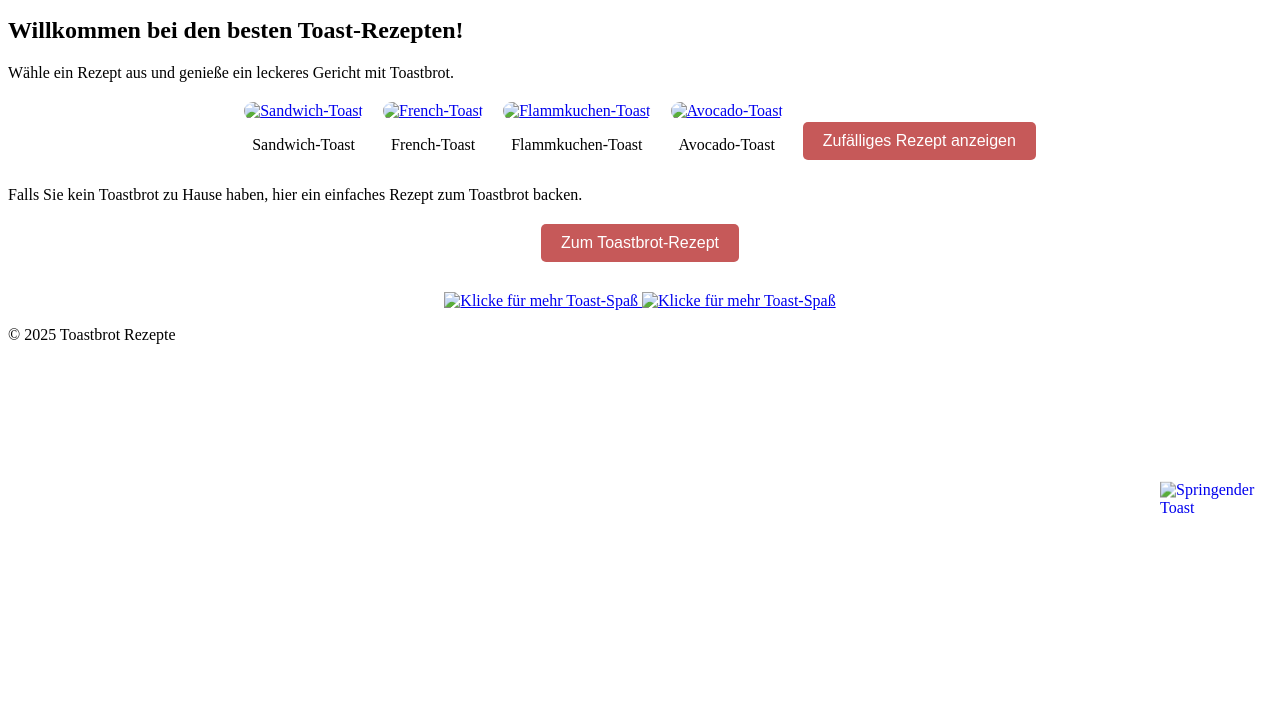
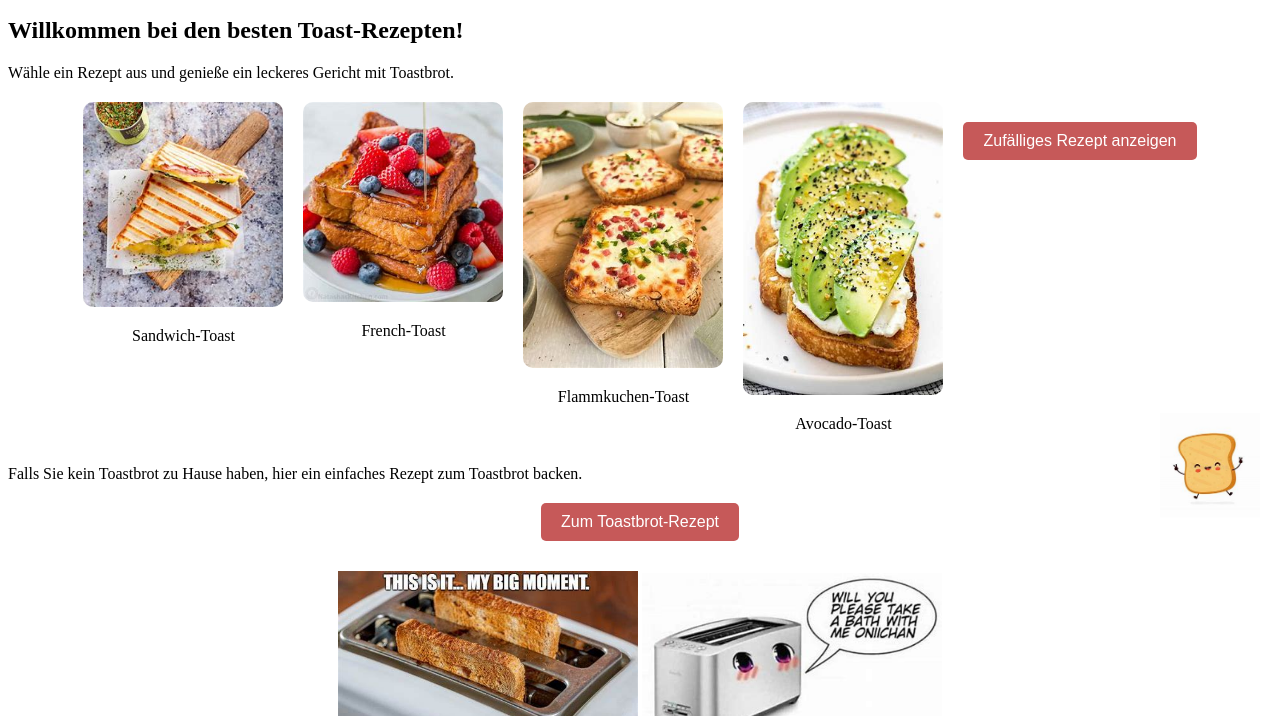
Before and after one commit to Master-Will0/SoftwareEngTest, a plain HTML site: page Rezepte.html in a window 1280 px wide. Shown: the part 251-967 px from the top of the page. Before the commit the page ends 800 px from the top, so only its background shows below. Drawn offline with Linux system fonts and the light colour scheme.

Commit message:
changed file reference

```diff
--- a/Rezepte.html
+++ b/Rezepte.html
@@ -7,7 +7,7 @@
     <style>
          @import url('https://fonts.googleapis.com/css2?family=Dancing+Script:wght@700&display=swap');
             header {
-                background-image: url('Background.jpeg');
+                background-image: url('assets/Background.jpeg');
                 background-size: cover;
                 background-position: center;
                 color: rgb(60, 7, 78);
@@ -100,19 +100,23 @@
         <p>Wähle ein Rezept aus und genieße ein leckeres Gericht mit Toastbrot.</p>
         <div class="recipe-list">
         <div class="recipe">
-            <a href="https://www.lidl-kochen.de/rezeptwelt/sandwich-toast-mit-gouda-und-schinken-124780"><img src="SchinkenKäseToast.jpeg" alt="Sandwich-Toast"></a>
+            <a href="https://www.lidl-kochen.de/rezeptwelt/sandwich-toast-mit-gouda-und-schinken-124780">
+                <img src="assets/SchinkenKäseToast.jpeg" alt="Sandwich-Toast"></a>
             <p>Sandwich-Toast</p>
         </div>
         <div class="recipe">
-            <a href="https://www.lecker.de/french-toast-grundrezept-einfach-und-schnell-69379.html"><img src="FrenchToast.jpeg" alt="French-Toast"></a>
+            <a href="https://www.lecker.de/french-toast-grundrezept-einfach-und-schnell-69379.html">
+                <img src="assets/FrenchToast.jpeg" alt="French-Toast"></a>
             <p>French-Toast</p>
         </div>
         <div class="recipe">
-            <a href="https://www.chefkoch.de/rezepte/3868841588847929/Flammkuchen-Toast-mit-Schinken-und-Zwiebeln.html"><img src="FlammkuchenToast.jpeg" alt="Flammkuchen-Toast"></a>
+            <a href="https://www.chefkoch.de/rezepte/3868841588847929/Flammkuchen-Toast-mit-Schinken-und-Zwiebeln.html">
+                <img src="assets/FlammkuchenToast.jpeg" alt="Flammkuchen-Toast"></a>
             <p>Flammkuchen-Toast</p>
         </div>
         <div class="recipe">
-            <a href="https://www.gutekueche.ch/wuerziger-avocado-toast-rezept-8263"><img src="AvocadoToast.jpeg" alt="Avocado-Toast"></a>
+            <a href="https://www.gutekueche.ch/wuerziger-avocado-toast-rezept-8263">
+                <img src="assets/AvocadoToast.jpeg" alt="Avocado-Toast"></a>
             <p>Avocado-Toast</p>
         </div>
     <div class="button-container">
@@ -130,15 +134,15 @@
 <p></p>
 <div class="meme-container">
     <a href="Toastgrade.html">
-        <img src="perfectToast.jpeg" alt="Klicke für mehr Toast-Spaß">
+        <img src="assets/perfectToast.jpeg" alt="Klicke für mehr Toast-Spaß">
     </a>
     <a href="Bedienung.html">
-        <img src="HowToToast.jpeg" alt="Klicke für mehr Toast-Spaß">
+        <img src="assets/HowToToast.jpeg" alt="Klicke für mehr Toast-Spaß">
     </a>
 </div>
 <!-- Hüpfendes Bild unten rechts -->
 <a href="index.html">
-    <img src="JumpingToast.jpeg" alt="Springender Toast" class="jumping-image">
+    <img src="assets/JumpingToast.jpeg" alt="Springender Toast" class="jumping-image">
 </a>
 
     </main>
```
